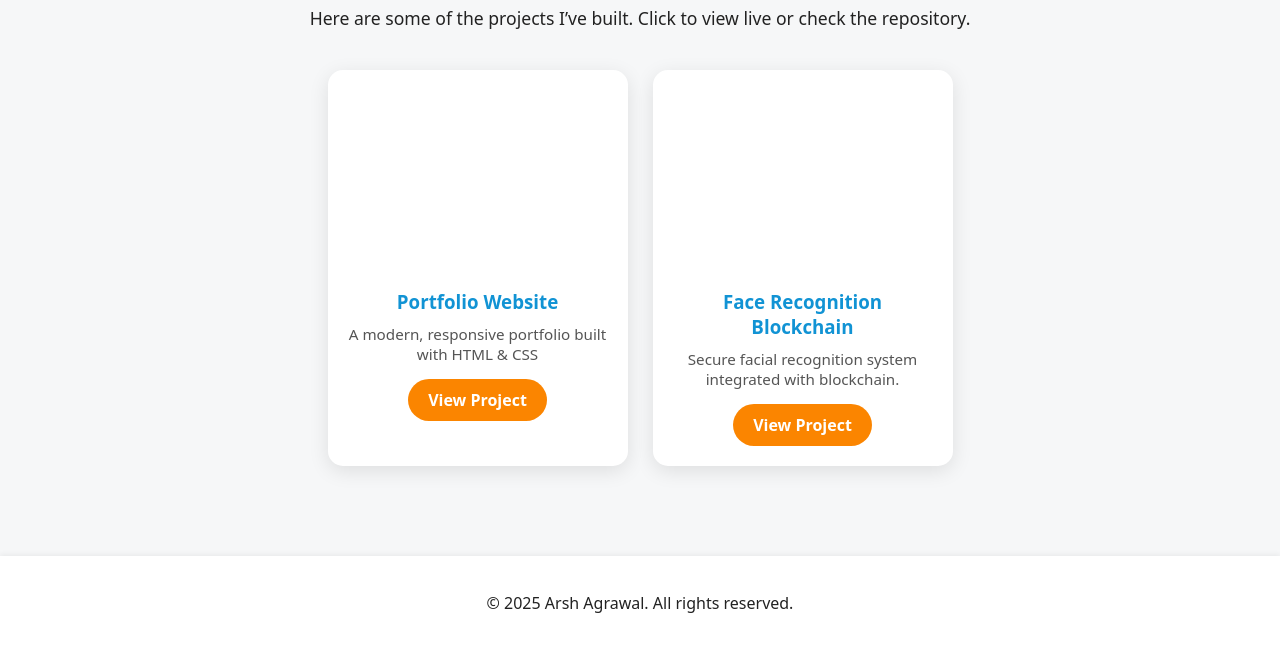
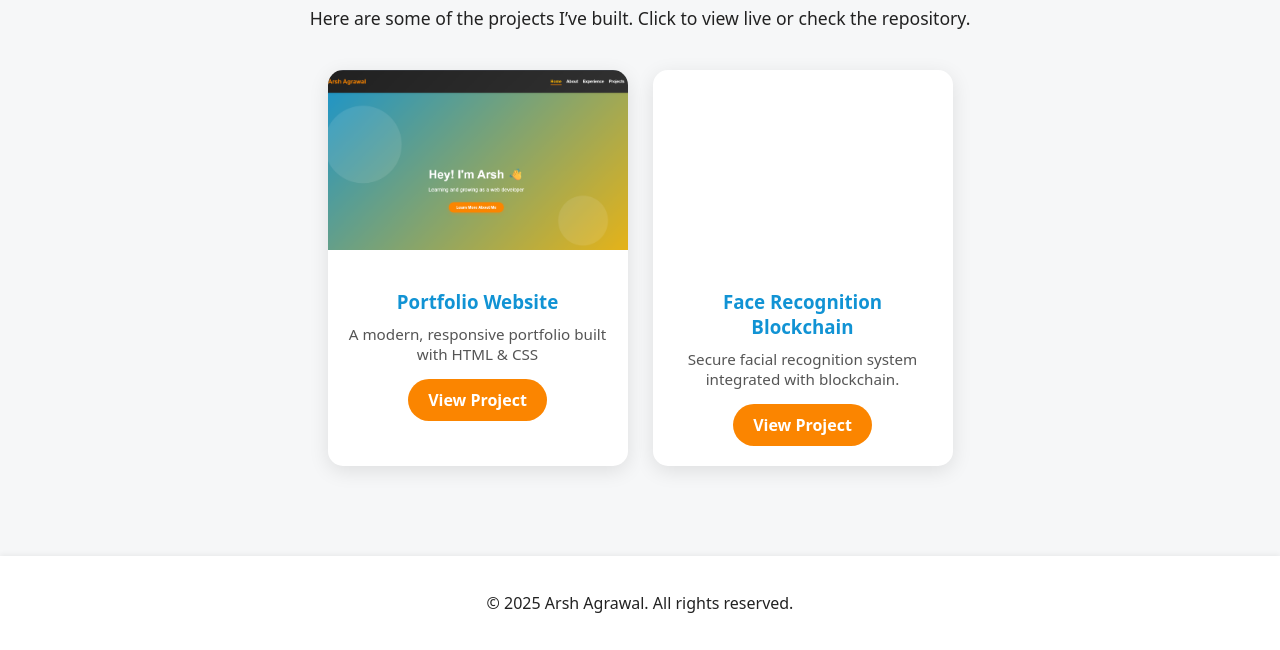
Before and after one commit to ArshSimple/Portfolio, a plain HTML site: page Projects.html in a window 1280 px wide. Shown: the part 242-892 px from the top of the page. Drawn offline with Linux system fonts and the light colour scheme.

Commit message:
project pic

```diff
--- a/Projects.html
+++ b/Projects.html
@@ -28,7 +28,7 @@
     <div class="project-container">
       <!-- Project Card -->
       <div class="project-card">
-        <div class="project-thumb" style="background-image: url('images/project1.jpg');"></div>
+        <div class="project-thumb" style="background-image: url('images/project1.png');"></div>
         <div class="project-info">
           <h3>Portfolio Website</h3>
           <p>A modern, responsive portfolio built with HTML & CSS</p>
```
Also changed, not shown: images/project1.png (added).
